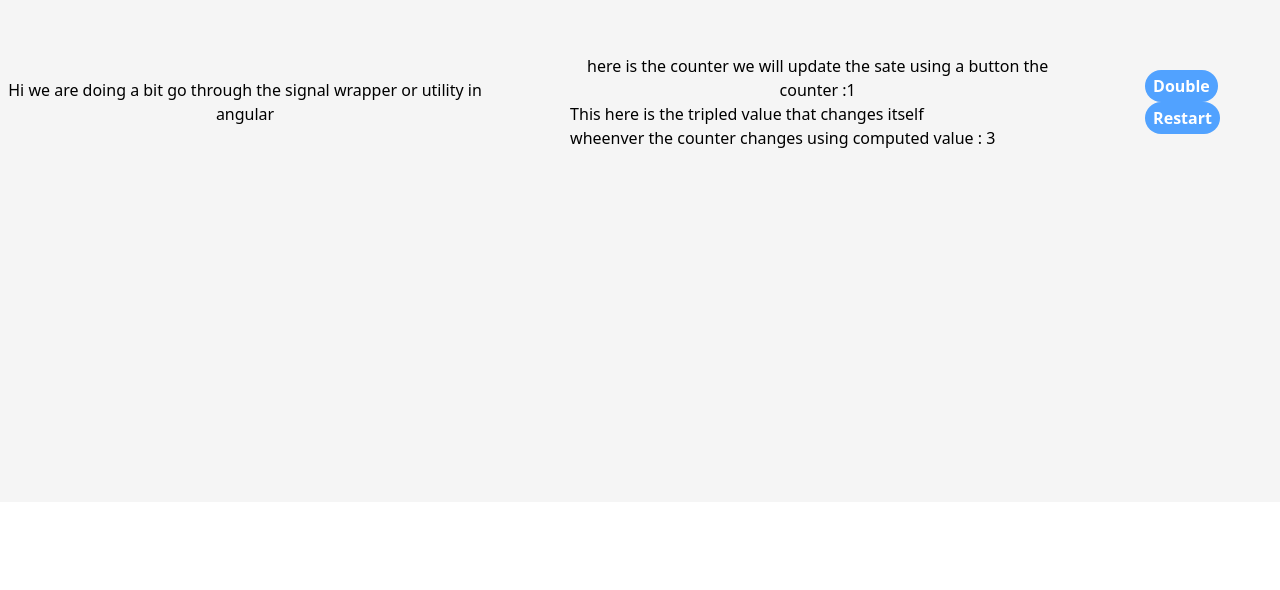
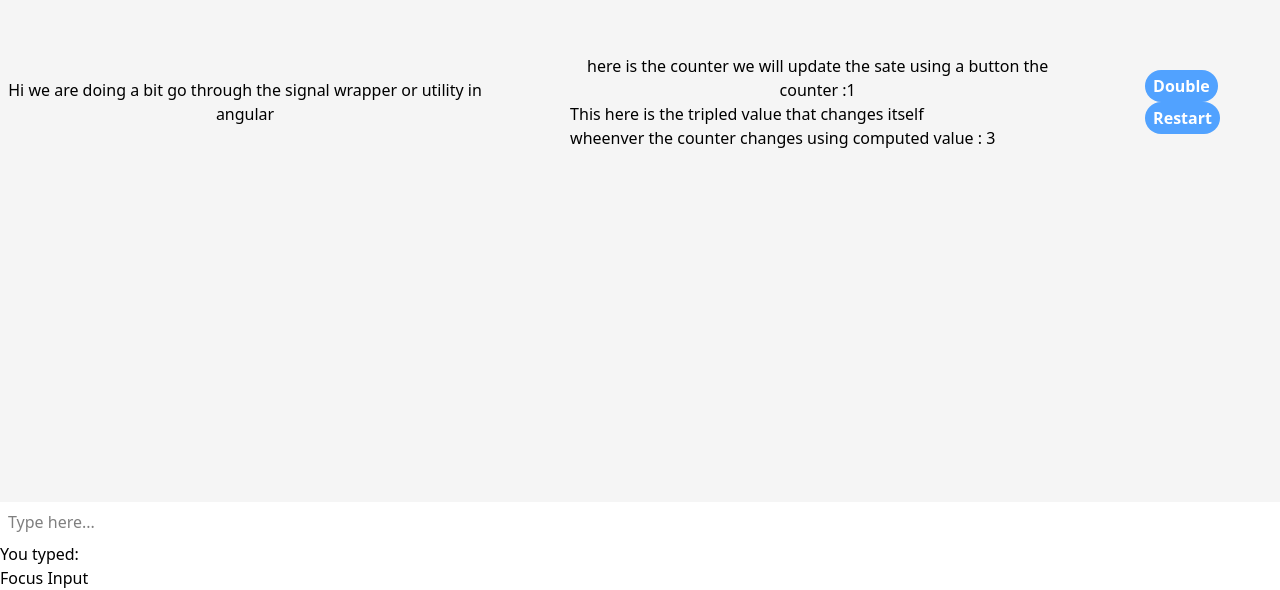
Before and after one commit to Anshuman1313/Angularbasics-101, an Angular app: page /home in a window 1280 px wide. Shown: the part 298-888 px from the top of the page. Before the commit the page ends 800 px from the top, so only its background shows below. Built offline with nearby package versions, Linux system fonts and the light colour scheme.

Commit message:
Input Values
Input Values

```diff
--- a/src/app/pages/home/home.html
+++ b/src/app/pages/home/home.html
@@ -1,13 +1,26 @@
 <div class="h-screen bg-neutral-100 w-full flex justify-center items-center gap-20">
-    <h1 class=" text-base text-center  font-medium">Hi we are doing a bit go through the signal wrapper or utility in angular </h1>
+    <h1 class=" text-base text-center  font-medium">Hi we are doing a bit go through the signal wrapper or utility in
+        angular </h1>
     <div>
 
-        <p class="text-base text-center ">here is the counter we will update the sate using a button the counter :{{counter()}} <br></p>
-        <p>This here is the tripled value that changes itself <br> wheenver the counter changes using computed value : {{triple()}} </p>
+        <p class="text-base text-center ">here is the counter we will update the sate using a button the counter
+            :{{counter()}} <br></p>
+        <p>This here is the tripled value that changes itself <br> wheenver the counter changes using computed value :
+            {{triple()}} </p>
     </div>
     <div class="font-semibold text-white">
 
-        <button (click)="double() " class="bg-blue-400 cursor-pointer active:scale-[0.97] transition-all ease-out px-2 py-1 rounded-full">Double</button>
-        <button (click)="restart() " class="bg-blue-400 cursor-pointer transition-all ease-out active:scale-[0.97] px-2 py-1 rounded-full">Restart</button>
+        <button (click)="double() "
+            class="bg-blue-400 cursor-pointer active:scale-[0.97] transition-all ease-out px-2 py-1 rounded-full">Double</button>
+        <button (click)="restart() "
+            class="bg-blue-400 cursor-pointer transition-all ease-out active:scale-[0.97] px-2 py-1 rounded-full">Restart</button>
     </div>
 </div>
+<div>
+    <input #userInput (input)="currentValue = userInput.value" placeholder="Type here..."
+        style="padding: 8px; font-size: 16px;">
+
+    <p>You typed: {{ currentValue }}</p>
+
+    <button (click)="userInput.focus()">Focus Input</button>
+</div>
--- a/src/app/pages/home/home.ts
+++ b/src/app/pages/home/home.ts
@@ -8,6 +8,7 @@ import { from, fromEvent, Observable, of } from 'rxjs';
   styleUrl: './home.css',
 })
 export class Home {
+  currentValue = '';
   counter = signal(1);
   triple = computed(() => this.counter() * 3)
 
@@ -49,6 +50,7 @@ export class Home {
     const message2 = from(userpromise)
     const clickbody$ = fromEvent(this.document,"click")
     clickbody$.subscribe((event)=>{
+
       console.log("event pointer",event)
     })
     user1.subscribe((data) => {
```
